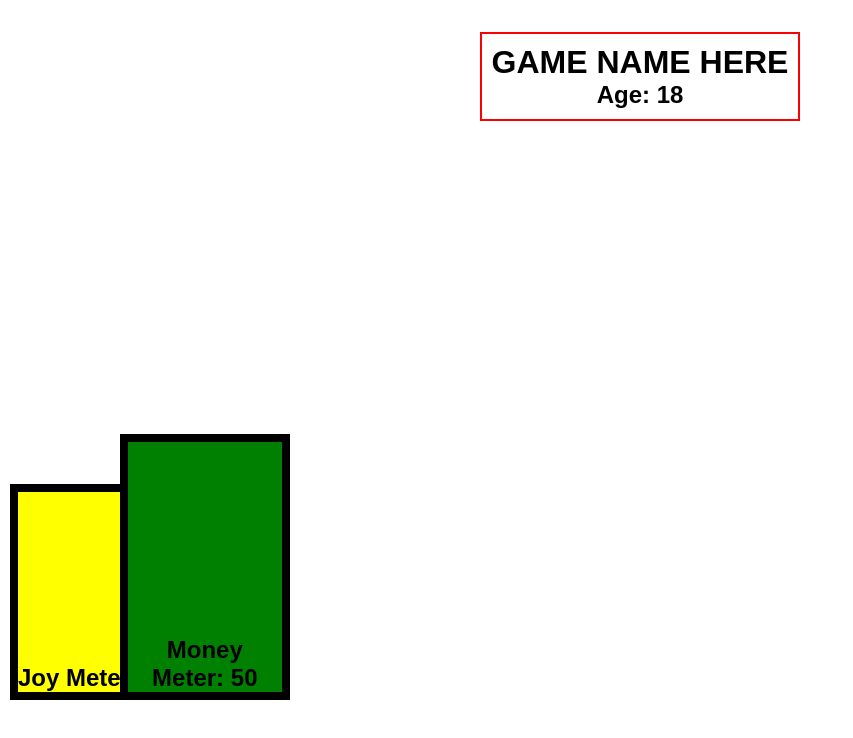
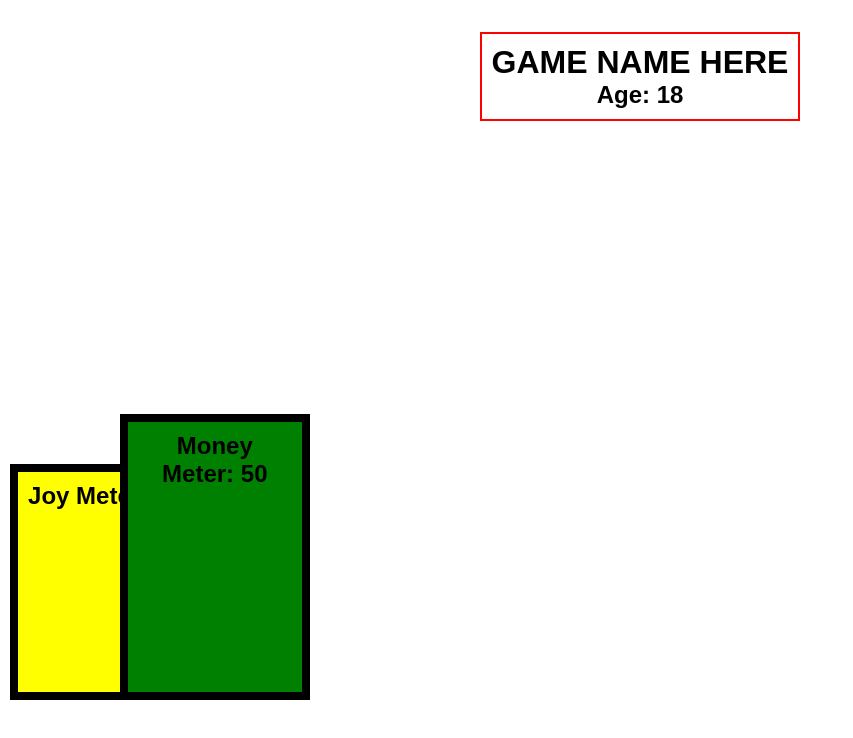
Before and after one commit to nothingbutash/HackCamp---LifeAndTaxes, a React (Vite) app: page / in a window 1280 px wide. Shown: the top 738 px of the page, without its empty margins (0-853 px from the left). Built offline with nearby package versions, Linux system fonts and the light colour scheme.

Commit message:
formatting

```diff
--- a/src/App.css
+++ b/src/App.css
@@ -8,7 +8,7 @@
 .app {
   /* display: flex; */
   flex-direction: column;
-    display: inline-block; /* or inline-flex, or fit-content for width */
-    border: 2px solid red;
-    padding: 10px; /* Provides space between the text and the border */
+  display: inline-block; /* or inline-flex, or fit-content for width */
+  border: 2px solid red;
+  padding: 10px; /* Provides space between the text and the border */
 }
--- a/src/components/Meter.css
+++ b/src/components/Meter.css
@@ -5,4 +5,6 @@
     align-items: flex-end;   /* push children to the bottom */
     position: fixed;       /* lock to viewport */
     bottom: 100px;          /* 10px above bottom of screen */
+    display: inline-block; /* or inline-flex, or fit-content for width */
+    padding: 10px;
 }
```
